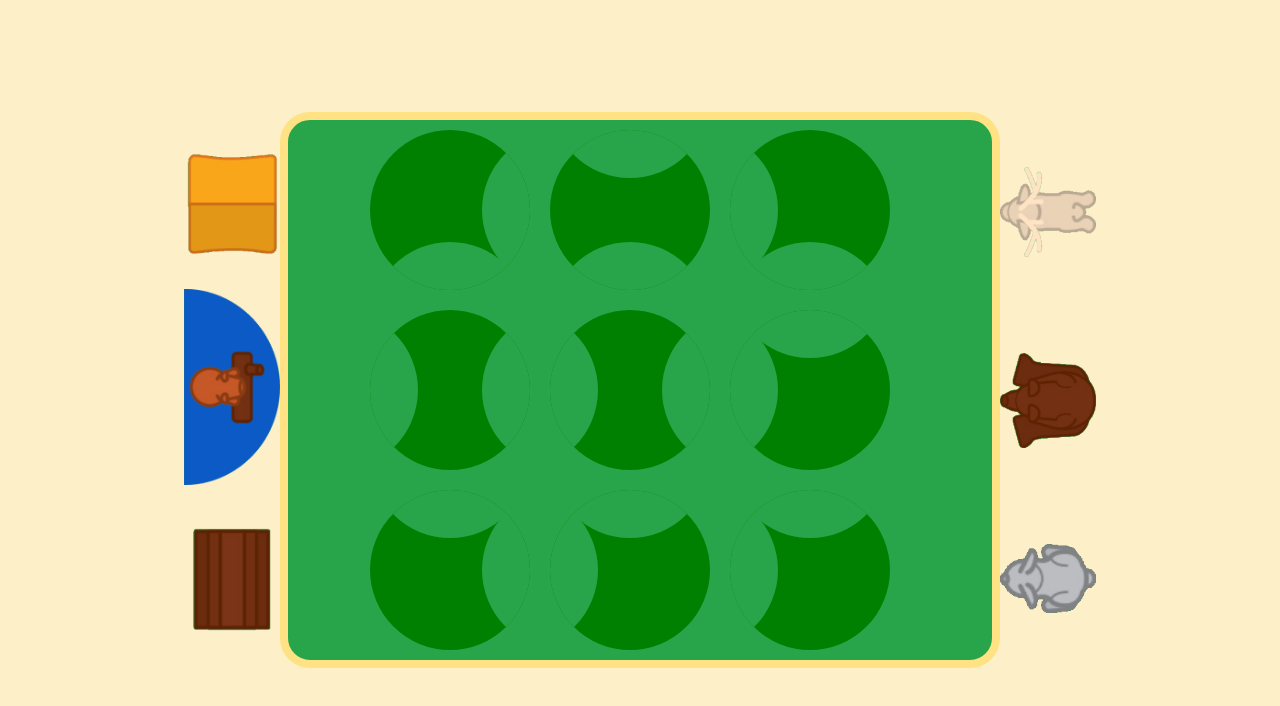
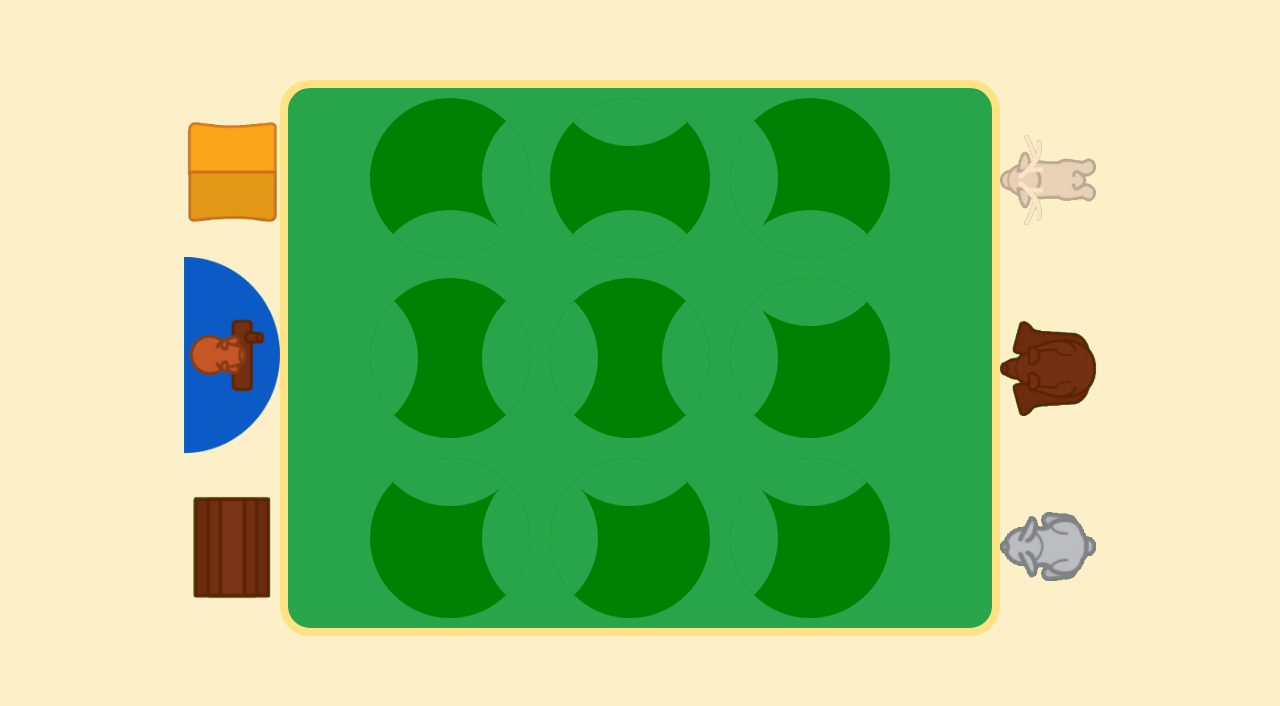
Before and after one commit to LukasVanHolle/coworking-grizzly-gears, a plain HTML site: page gg/game/index.html in a window 1280 px wide. Shown: the part 82-788 px from the top of the page. Drawn offline with Linux system fonts and the light colour scheme.

Commit message:
container fix

```diff
--- a/gg/css/style.css
+++ b/gg/css/style.css
@@ -222,9 +222,6 @@ ul#master li a{
 
 }
 
-main .container{
-  padding: 2rem 0;
-}
 
 .animals{
   display: flex;
```
